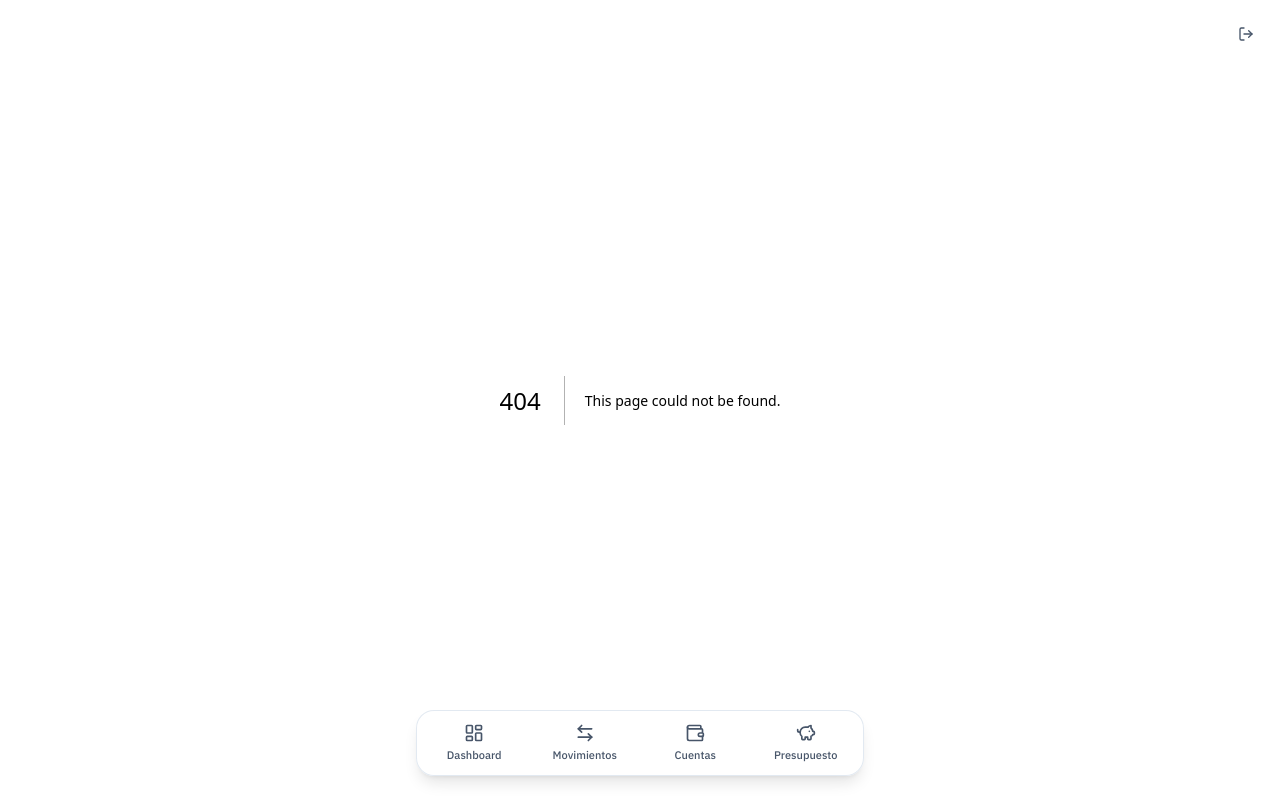
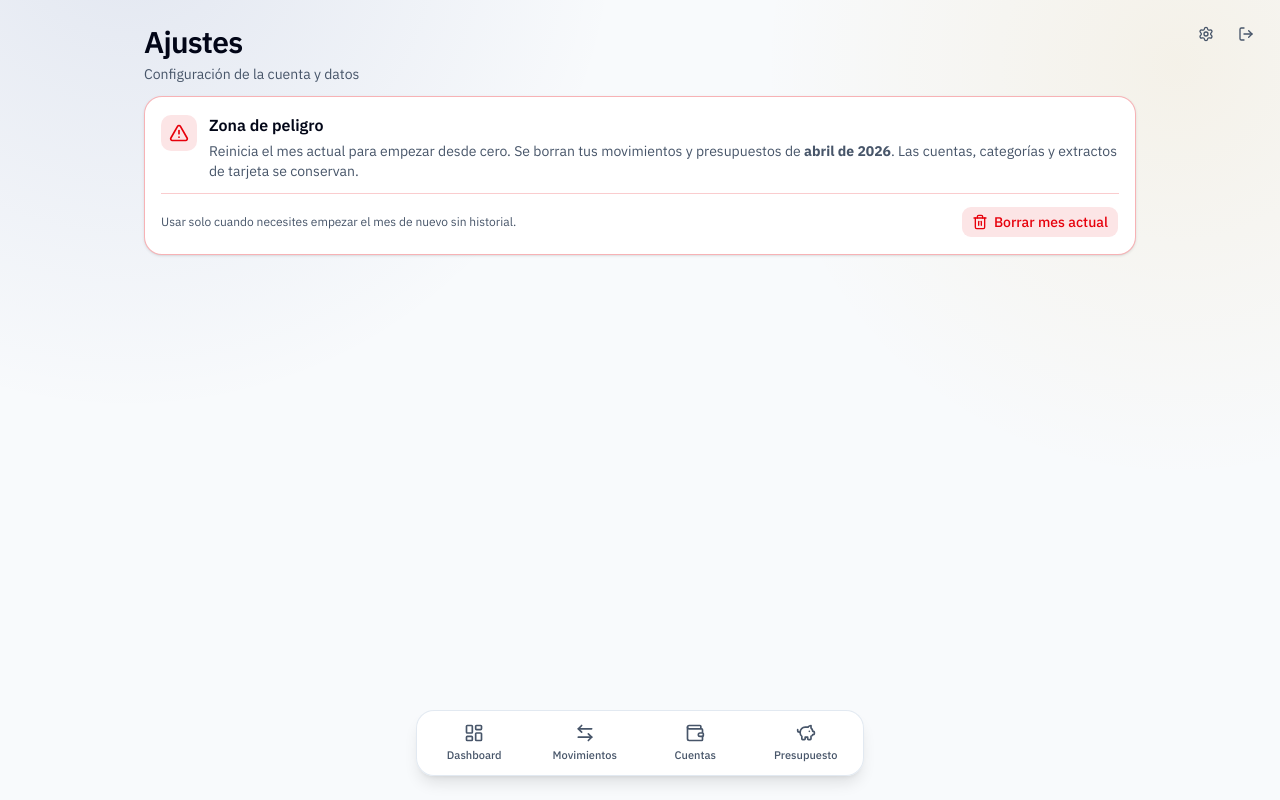
Before and after one commit to ricbermo/expense-manager, a Next.js app: page /ajustes in a window 1280 px wide. Before the commit this address had no page. Built offline with nearby package versions, Linux system fonts and the light colour scheme.

Commit message:
feat: agregar boton reset para reiniciar mes actual
Nueva pagina /ajustes con zona de peligro que borra transacciones
y presupuestos del mes actual. Conserva cuentas, categorias y
extractos de tarjeta. Dialog de confirmacion con advertencia de
irreversibilidad. Acceso via icono Settings top-right.

```diff
--- /dev/null
+++ b/src/app/ajustes/page.tsx
@@ -0,0 +1,53 @@
+"use client";
+
+import { useMemo } from "react";
+import { AlertTriangle } from "lucide-react";
+import { PageHeader } from "@/components/layout/page-header";
+import { ResetMonthButton } from "@/components/settings/reset-month-button";
+import { formatMonthYear } from "@/lib/utils/dates";
+
+function getCurrentMonth() {
+  const now = new Date();
+  return `${now.getFullYear()}-${String(now.getMonth() + 1).padStart(2, "0")}`;
+}
+
+export default function SettingsPage() {
+  const month = useMemo(() => getCurrentMonth(), []);
+  const monthLabel = formatMonthYear(`${month}-01`);
+
+  return (
+    <div className="pb-6">
+      <PageHeader
+        title="Ajustes"
+        description="Configuración de la cuenta y datos"
+      />
+
+      <div className="app-shell page-stack">
+        <section className="section-card space-y-3 border-destructive/30 p-4">
+          <div className="flex items-start gap-3">
+            <div className="mt-0.5 flex h-9 w-9 shrink-0 items-center justify-center rounded-lg bg-destructive/10 text-destructive">
+              <AlertTriangle className="h-5 w-5" />
+            </div>
+            <div className="space-y-1">
+              <h2 className="text-base font-semibold text-foreground">
+                Zona de peligro
+              </h2>
+              <p className="text-sm text-muted-foreground">
+                Reinicia el mes actual para empezar desde cero. Se borran tus
+                movimientos y presupuestos de <strong>{monthLabel}</strong>. Las
+                cuentas, categorías y extractos de tarjeta se conservan.
+              </p>
+            </div>
+          </div>
+
+          <div className="flex flex-col gap-2 border-t border-destructive/20 pt-3 sm:flex-row sm:items-center sm:justify-between">
+            <p className="text-xs text-muted-foreground">
+              Usar solo cuando necesites empezar el mes de nuevo sin historial.
+            </p>
+            <ResetMonthButton month={month} />
+          </div>
+        </section>
+      </div>
+    </div>
+  );
+}
--- a/src/app/layout.tsx
+++ b/src/app/layout.tsx
@@ -4,6 +4,7 @@ import { Toaster } from "sonner";
 import "./globals.css";
 import { BottomNav } from "@/components/layout/bottom-nav";
 import { LogoutButton } from "@/components/layout/logout-button";
+import { SettingsLink } from "@/components/layout/settings-link";
 
 const ibmPlexSans = IBM_Plex_Sans({
   variable: "--font-sans",
@@ -41,6 +42,7 @@ export default function RootLayout({
     >
       <body className="flex min-h-full flex-col bg-background text-foreground">
         <LogoutButton />
+        <SettingsLink />
         <main className="flex-1">{children}</main>
         <BottomNav />
         <Toaster position="top-center" richColors closeButton duration={3000} />
--- /dev/null
+++ b/src/components/layout/settings-link.tsx
@@ -0,0 +1,22 @@
+"use client";
+
+import Link from "next/link";
+import { usePathname } from "next/navigation";
+import { Settings } from "lucide-react";
+
+export function SettingsLink() {
+  const pathname = usePathname();
+
+  if (pathname === "/login") return null;
+
+  return (
+    <Link
+      href="/ajustes"
+      aria-label="Ajustes"
+      aria-current={pathname === "/ajustes" ? "page" : undefined}
+      className="fixed top-4 right-4 z-50 flex h-9 w-9 items-center justify-center rounded-lg text-muted-foreground transition-colors duration-200 hover:bg-muted hover:text-foreground focus-visible:outline-none focus-visible:ring-2 focus-visible:ring-ring/60 sm:right-14"
+    >
+      <Settings className="h-4 w-4" />
+    </Link>
+  );
+}
--- /dev/null
+++ b/src/components/settings/reset-month-button.tsx
@@ -0,0 +1,90 @@
+"use client";
+
+import { useState } from "react";
+import { Trash2, AlertTriangle } from "lucide-react";
+import { toast } from "sonner";
+import { useRouter } from "next/navigation";
+import { Button } from "@/components/ui/button";
+import {
+  Dialog,
+  DialogClose,
+  DialogContent,
+  DialogDescription,
+  DialogFooter,
+  DialogHeader,
+  DialogTitle,
+  DialogTrigger,
+} from "@/components/ui/dialog";
+import { useResetMonth } from "@/lib/hooks/use-reset-month";
+import { formatMonthYear } from "@/lib/utils/dates";
+
+interface ResetMonthButtonProps {
+  month: string;
+}
+
+export function ResetMonthButton({ month }: ResetMonthButtonProps) {
+  const [open, setOpen] = useState(false);
+  const { resetMonth, resetting } = useResetMonth();
+  const router = useRouter();
+
+  const handleConfirm = async () => {
+    try {
+      const { deletedTransactions, deletedBudgets } = await resetMonth(month);
+      toast.success(
+        `Mes reiniciado: ${deletedTransactions} movimientos y ${deletedBudgets} presupuestos eliminados`
+      );
+      setOpen(false);
+      router.push("/");
+      router.refresh();
+    } catch {
+      toast.error("No se pudo reiniciar el mes. Intenta de nuevo.");
+    }
+  };
+
+  return (
+    <Dialog open={open} onOpenChange={setOpen}>
+      <DialogTrigger
+        render={
+          <Button variant="destructive" className="w-full sm:w-auto">
+            <Trash2 className="h-4 w-4" />
+            Borrar mes actual
+          </Button>
+        }
+      />
+      <DialogContent className="max-w-sm">
+        <DialogHeader>
+          <DialogTitle className="flex items-center gap-2 text-destructive">
+            <AlertTriangle className="h-4 w-4" />
+            ¿Reiniciar {formatMonthYear(`${month}-01`)}?
+          </DialogTitle>
+          <DialogDescription>
+            Se eliminarán <strong>todas las transacciones</strong> y{" "}
+            <strong>presupuestos</strong> de {formatMonthYear(`${month}-01`)}.
+            Las cuentas, categorías y extractos de tarjeta se conservan.
+          </DialogDescription>
+        </DialogHeader>
+
+        <div className="rounded-lg border border-destructive/30 bg-destructive/5 p-3 text-sm text-destructive">
+          <p className="font-medium">Esta acción es irreversible.</p>
+          <p className="mt-1 text-xs text-destructive/80">
+            No podrás recuperar los datos borrados. Si solo quieres corregir
+            un movimiento, edítalo desde la página de Movimientos.
+          </p>
+        </div>
+
+        <DialogFooter>
+          <DialogClose render={<Button variant="outline" />}>
+            Cancelar
+          </DialogClose>
+          <Button
+            variant="destructive"
+            onClick={() => void handleConfirm()}
+            disabled={resetting}
+          >
+            {resetting ? "Borrando..." : "Borrar mes"}
+          </Button>
+        </DialogFooter>
+      </DialogContent>
+    </Dialog>
+  );
+}
--- a/src/lib/auth/route-access.ts
+++ b/src/lib/auth/route-access.ts
@@ -18,6 +18,8 @@ export function isProtectedPath(pathname: string) {
     normalized === "/transactions" ||
     normalized.startsWith("/transactions/") ||
     normalized === "/budgets" ||
-    normalized.startsWith("/budgets/")
+    normalized.startsWith("/budgets/") ||
+    normalized === "/ajustes" ||
+    normalized.startsWith("/ajustes/")
   );
 }
--- /dev/null
+++ b/src/lib/hooks/use-reset-month.ts
@@ -0,0 +1,51 @@
+"use client";
+
+import { useState } from "react";
+import { useSWRConfig } from "swr";
+import { createClient } from "@/lib/supabase/client";
+
+export interface ResetMonthResult {
+  deletedTransactions: number;
+  deletedBudgets: number;
+}
+
+export function useResetMonth() {
+  const { mutate: globalMutate } = useSWRConfig();
+  const [resetting, setResetting] = useState(false);
+
+  const resetMonth = async (month: string): Promise<ResetMonthResult> => {
+    setResetting(true);
+    try {
+      const supabase = createClient();
+      const startDate = `${month}-01`;
+      const [y, m] = month.split("-").map(Number);
+      const endDate = `${y}-${String(m + 1).padStart(2, "0")}-01`;
+
+      const [txResult, budgetResult] = await Promise.all([
+        supabase
+          .from("transactions")
+          .delete({ count: "exact" })
+          .gte("date", startDate)
+          .lt("date", endDate),
+        supabase
+          .from("budgets")
+          .delete({ count: "exact" })
+          .eq("month", startDate),
+      ]);
+
+      if (txResult.error) throw txResult.error;
+      if (budgetResult.error) throw budgetResult.error;
+
+      await globalMutate(() => true, undefined, { revalidate: true });
+
+      return {
+        deletedTransactions: txResult.count ?? 0,
+        deletedBudgets: budgetResult.count ?? 0,
+      };
+    } finally {
+      setResetting(false);
+    }
+  };
+
+  return { resetMonth, resetting };
+}
--- a/src/middleware.ts
+++ b/src/middleware.ts
@@ -79,5 +79,5 @@ export async function middleware(request: NextRequest) {
 }
 
 export const config = {
-  matcher: ["/", "/login", "/accounts/:path*", "/transactions/:path*", "/budgets/:path*"],
+  matcher: ["/", "/login", "/accounts/:path*", "/transactions/:path*", "/budgets/:path*", "/ajustes/:path*"],
 };
```
